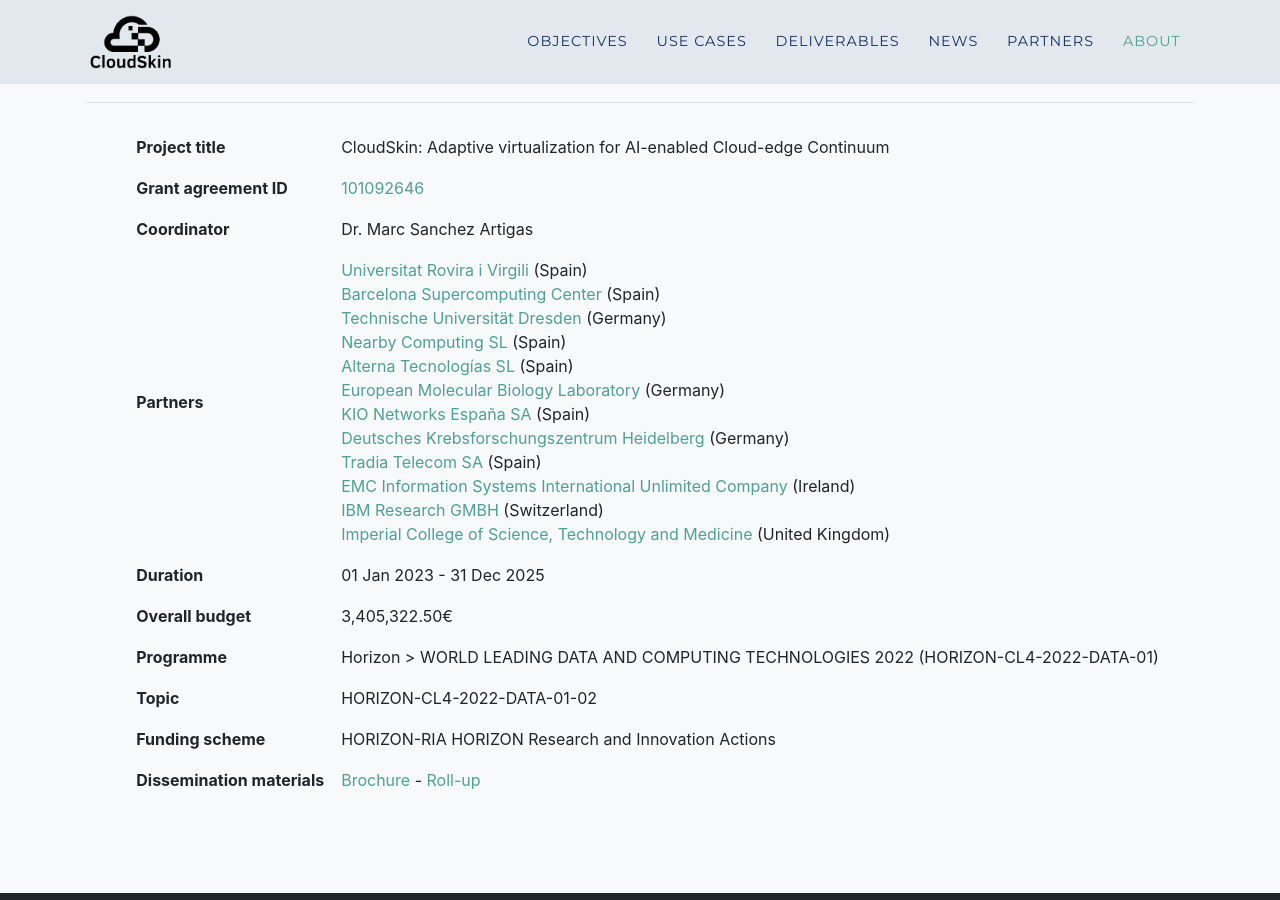
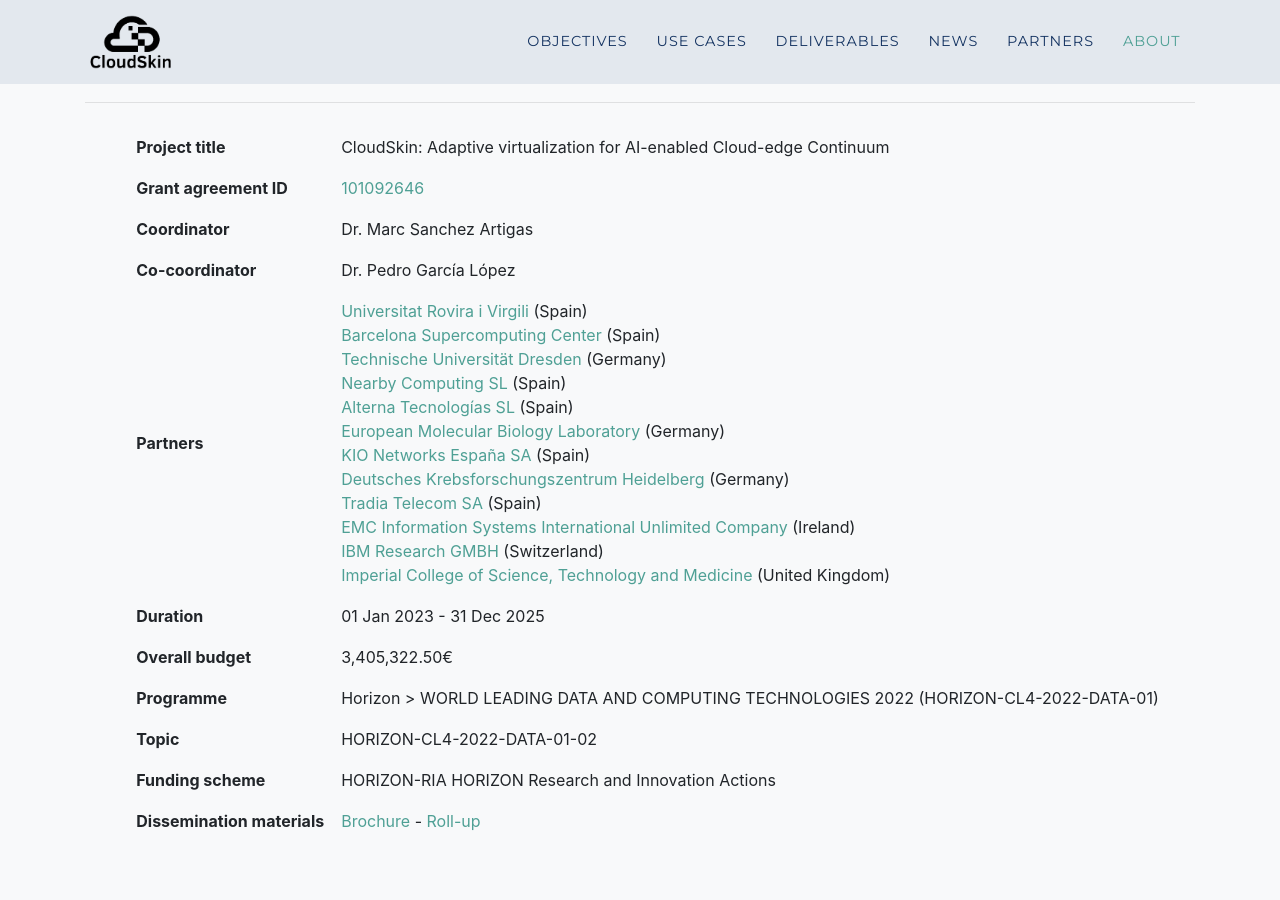
Before and after one commit to cloudskin-eu/cloudskin-eu.github.io, a Jekyll site: the page built from index.md, in a window 1280 px wide and 900 px high, scrolled down 6193 px. Built offline with Jekyll 4.4.1, drawn with Linux system fonts in a browser that asks for light colours; some web fonts are replaced.

```diff
--- a/_includes/about.html
+++ b/_includes/about.html
@@ -23,6 +23,10 @@
             <tr>
               <td><strong>Coordinator</strong></td>
               <td>Dr. Marc Sanchez Artigas</td>
+            </tr>
+            <tr>
+              <td><strong>Co-coordinator</strong></td>
+              <td>Dr. Pedro García López</td>
             </tr>
             <tr>
               <td><strong>Partners</strong></td>
```
